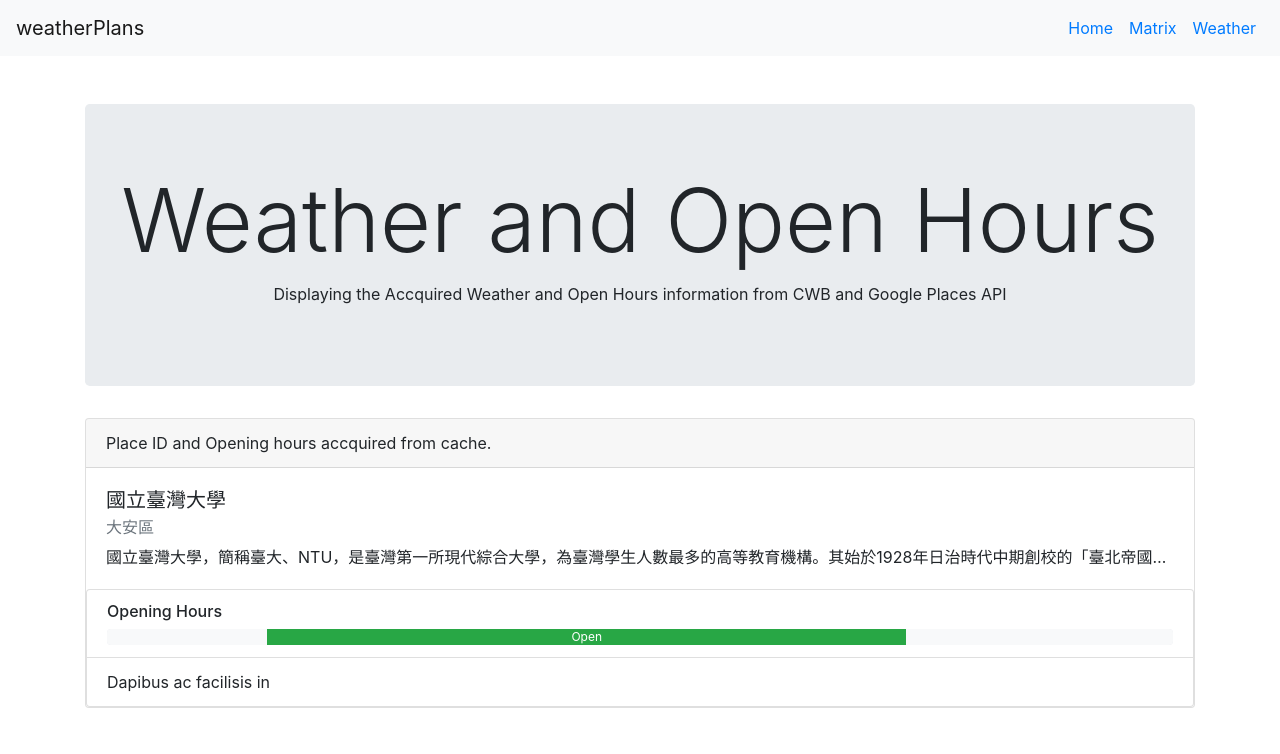
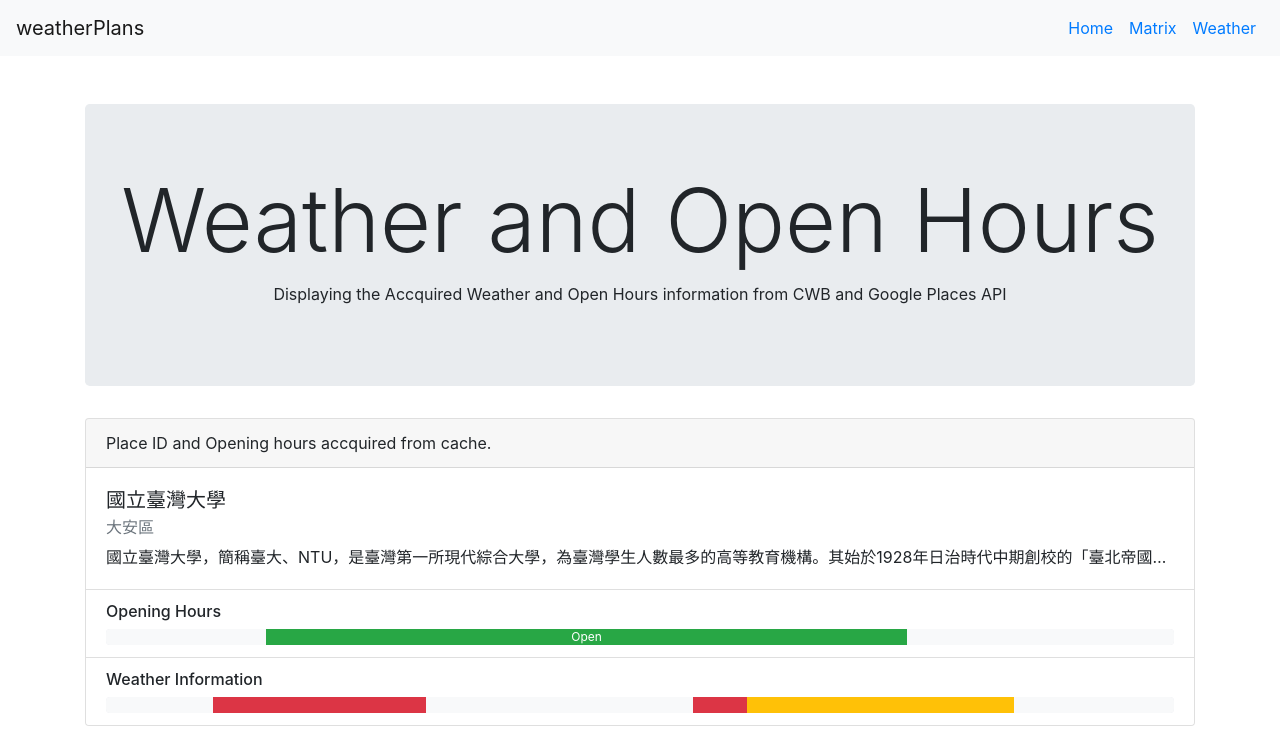
Before and after one commit to breakfasting/POIselection, a React (Create React App) app: page /weather in a window 1280 px wide. Shown: the top 754 px of the page. Built offline with nearby package versions, Linux system fonts and the light colour scheme; no server answers.

Commit message:
Finished Weather.js layout, Cleaned up unused code in Matrix.js

```diff
--- a/src/App.js
+++ b/src/App.js
@@ -3,6 +3,7 @@ import DisplayList from './DisplayList';
 import Selected from './Selected';
 import { Container, Row, Col, Jumbotron, InputGroup, Input, Button, Alert } from 'reactstrap';
 import './App.css';
+// eslint-disable-next-line
 import { BrowserRouter as Router, Route, Link } from "react-router-dom";
 
 
--- a/src/Weather.js
+++ b/src/Weather.js
@@ -1,14 +1,15 @@
 import React, { Component } from 'react';
 import {
-  Container, Row, Col, Jumbotron, InputGroup, Input, Button, Table, Card, CardHeader, CardFooter, CardBody, CardSubtitle, Progress,
-  CardTitle, CardText, ListGroup, ListGroupItem
+  Container, Jumbotron, Card, CardHeader, CardBody, CardSubtitle, Progress,
+  CardTitle, CardText, ListGroup, ListGroupItem,
 } from 'reactstrap';
 import config from './config';
+// eslint-disable-next-line
 import { BrowserRouter as Router, Route, Link } from "react-router-dom";
 
-const grabContent = url => fetch(url)
-  .then(res => res.json())
-  .then(data => console.log(data));
+// const grabContent = url => fetch(url)
+//   .then(res => res.json())
+//   .then(data => console.log(data));
 
 function checkCache(poi) {
   fetch(poi.url)
@@ -59,7 +60,7 @@ class Weather extends Component {
             <CardSubtitle><h6 className="text-muted">大安區</h6></CardSubtitle>
             <CardText className="text-truncate">國立臺灣大學，簡稱臺大、NTU，是臺灣第一所現代綜合大學，為臺灣學生人數最多的高等教育機構。其始於1928年日治時代中期創校的「臺北帝國大學」，1945年中華民國接收臺灣後經改制與兩次易名始用現名。</CardText>
           </CardBody>
-          <ListGroup>
+          <ListGroup flush>
             <ListGroupItem>
               <h6>Opening Hours</h6>
               <Progress multi>
@@ -68,7 +69,17 @@ class Weather extends Component {
                 <Progress bar color="light" value="25"></Progress>
               </Progress>
             </ListGroupItem>
-            <ListGroupItem>Dapibus ac facilisis in</ListGroupItem>
+            <ListGroupItem>
+              <h6>Weather Information</h6>
+              <Progress multi>
+                <Progress bar color="light" value="10"></Progress>
+                <Progress bar color="danger" value="20"></Progress>
+                <Progress bar color="light" value="25"></Progress>
+                <Progress bar color="danger" value="5"></Progress>
+                <Progress bar color="warning" value="25"></Progress>
+                <Progress bar color="light" value="15"></Progress>
+              </Progress>
+            </ListGroupItem>
           </ListGroup>
         </Card>
 
```
Also changed, not shown: src/Matrix.js (+2 -12 lines).
